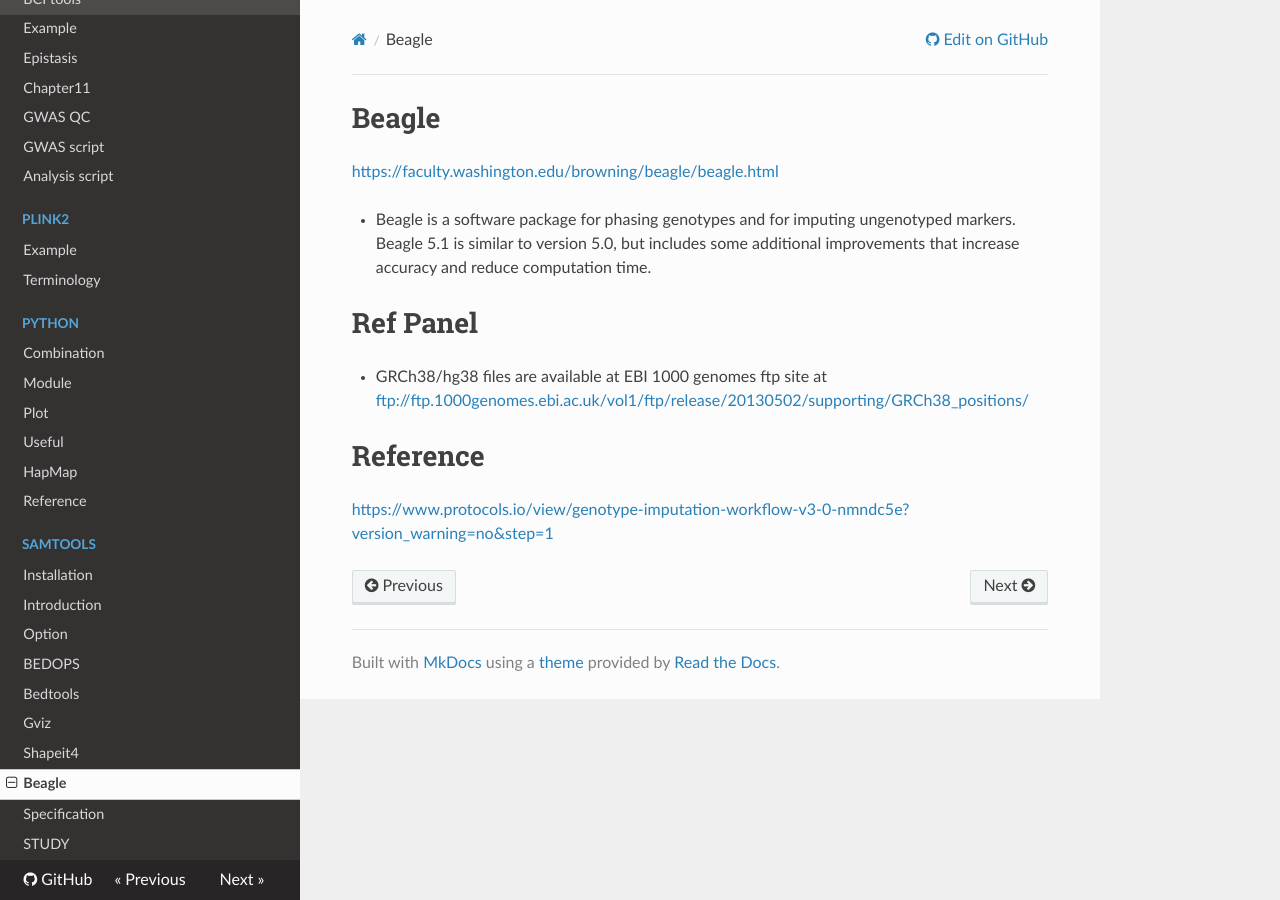
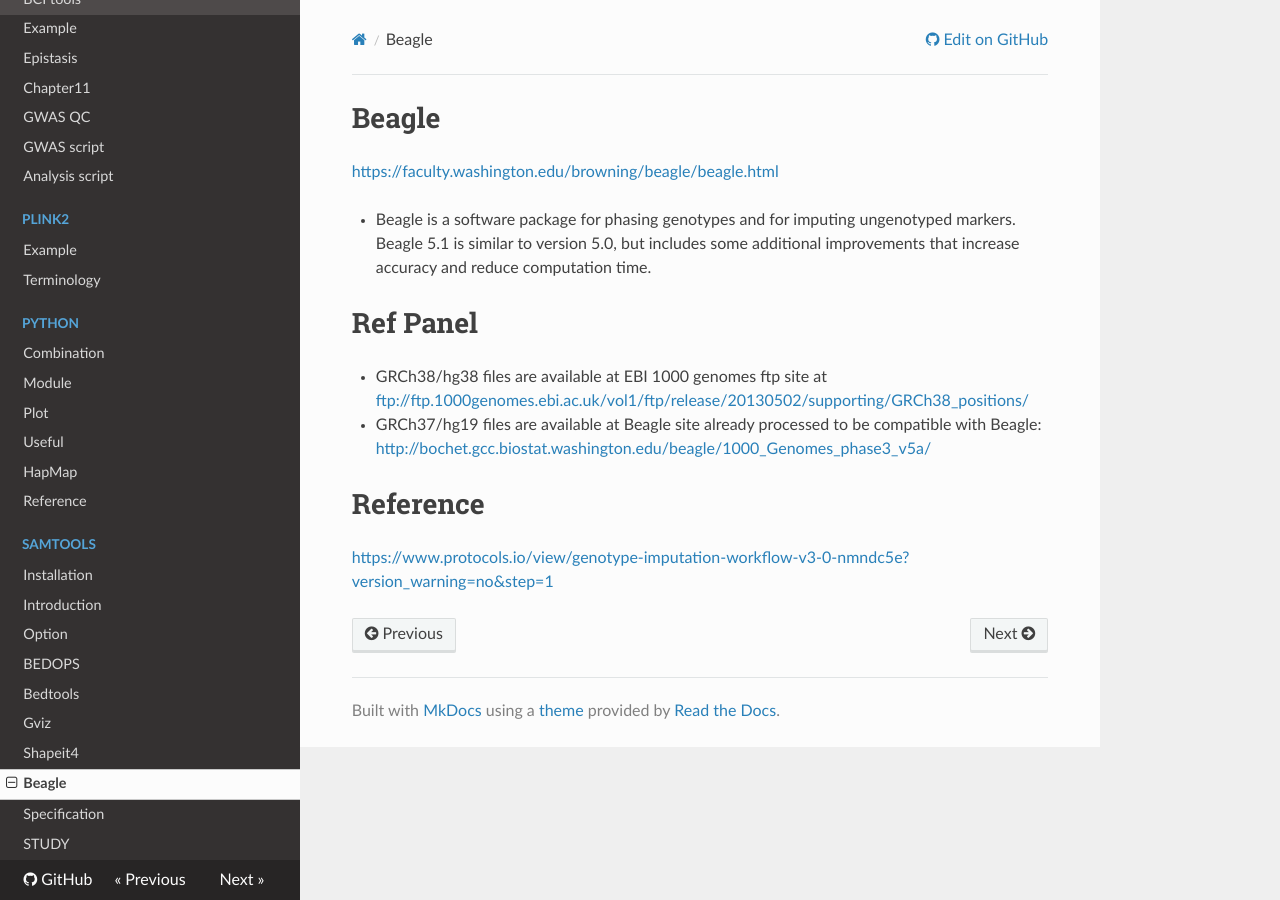
Before and after one commit to WonyoungCho/plink, an MkDocs documentation site: the page built from docs/beagle_int.md, in a window 1280 px wide. Built offline with MkDocs 1.6.1, drawn with Linux system fonts in a browser that asks for light colours; nearby versions of some CDN libraries; old or Windows-style settings are respelled for this version of MkDocs.

Commit message:
Update beagle_int.md

```diff
--- a/docs/beagle_int.md
+++ b/docs/beagle_int.md
@@ -6,7 +6,8 @@
 # Ref Panel
 - GRCh38/hg38 files are available at EBI 1000 genomes ftp site at
 <ftp://ftp.1000genomes.ebi.ac.uk/vol1/ftp/release/20130502/supporting/GRCh38_positions/>
-
+- GRCh37/hg19 files are available at Beagle site already processed to be compatible with Beagle:
+<http://bochet.gcc.biostat.washington.edu/beagle/1000_Genomes_phase3_v5a/>
 
 
 # Reference
```
